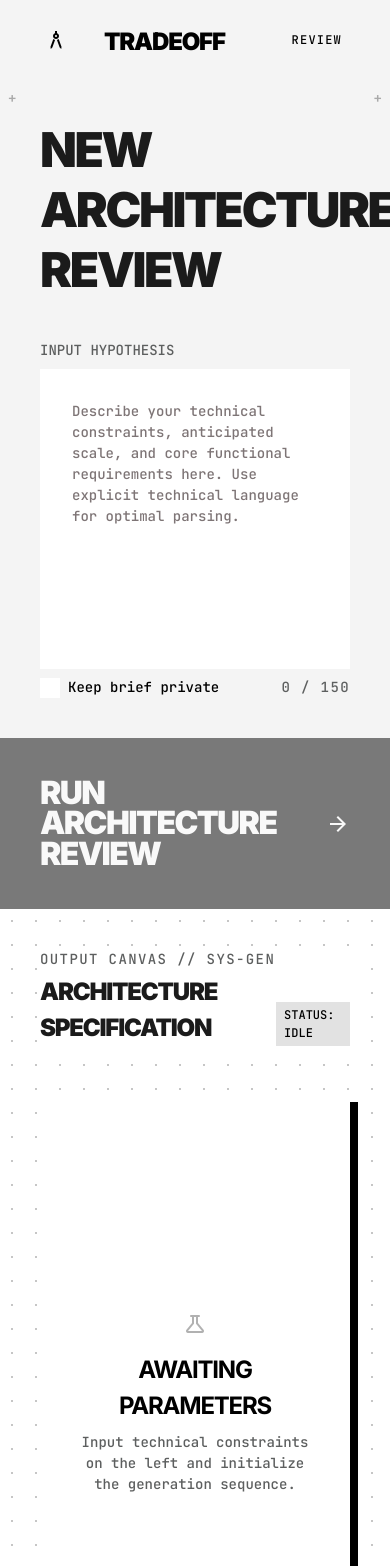
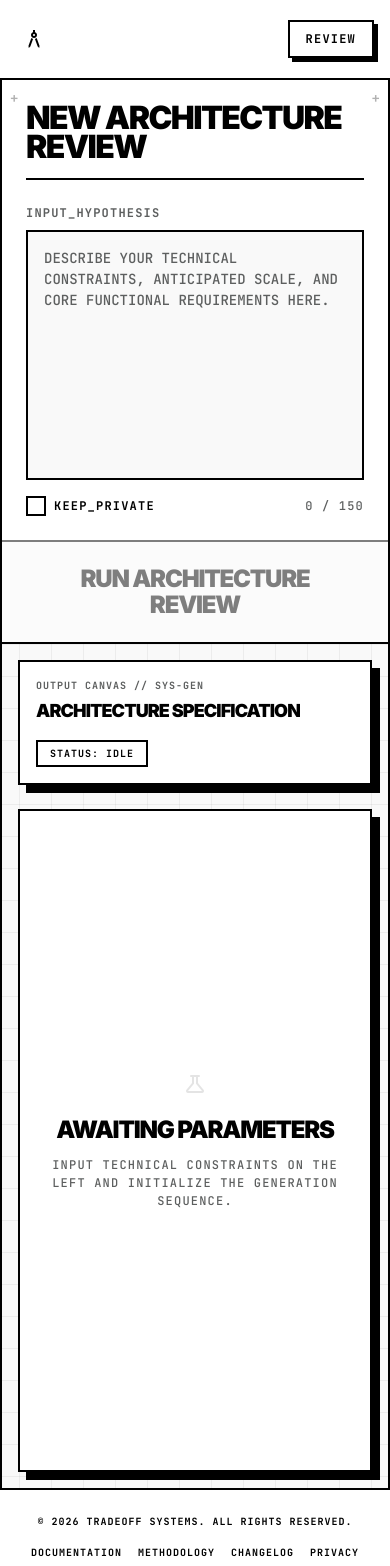
Before and after one commit to mayowa-kalejaiye/tradeoff, a Next.js app: page /app in a window 390 px wide. Shown: the top 1566 px of the page. Built offline with nearby package versions, Linux system fonts and the light colour scheme.

Commit message:
style: dial back brutalist harshness in app dashboard, fix footer and responsive layouts

```diff
--- a/src/app/app/page.tsx
+++ b/src/app/app/page.tsx
@@ -9,7 +9,7 @@ import { ReviewMemo } from '@/components/ReviewMemo';
 
 export default function Home() {
   return (
-    <Suspense fallback={<div className="min-h-screen bg-surface-container-lowest flex items-center justify-center"><Loader className="w-6 h-6 text-primary animate-spin" /></div>}>
+    <Suspense fallback={<div className="min-h-screen bg-[#f9f9f9] flex items-center justify-center"><Loader className="w-6 h-6 text-[#000000] animate-spin" /></div>}>
       <HomeEditor />
     </Suspense>
   );
@@ -135,61 +135,62 @@ function HomeEditor() {
   };
 
   return (
-    <div className="bg-surface-container-lowest text-on-surface font-body-lg selection:bg-primary selection:text-on-primary min-h-screen flex flex-col">
+    <div className="bg-[#f9f9f9] text-[#000000] font-sans selection:bg-[#000000] selection:text-[#ffffff] min-h-screen flex flex-col">
       {/* TopAppBar */}
-      <header className={`w-full top-0 sticky bg-surface border-b-thick border-primary flex justify-between items-center px-margin-edge h-20 max-w-full z-50 transition-transform duration-300 ease-in-out ${isNavVisible ? 'translate-y-0' : '-translate-y-full'}`}>
-        <div className="flex items-center gap-gutter">
-          <span className="material-symbols-outlined text-[24px] font-bold text-primary cursor-pointer hover:bg-primary hover:text-on-primary border-thick border-transparent hover:border-primary p-1 transition-none">architecture</span>
-          <div className="font-headline-md text-[24px] tracking-tighter font-black text-primary uppercase mt-1">
+      <header className={`w-full top-0 sticky bg-[#ffffff] border-b-[2px] border-[#000000] flex justify-between items-center px-4 md:px-[40px] h-20 max-w-full z-50 transition-transform duration-300 ease-in-out ${isNavVisible ? 'translate-y-0' : '-translate-y-full'}`}>
+        <div className="flex items-center gap-3">
+          <span className="material-symbols-outlined text-[24px] font-bold text-[#000000] cursor-pointer hover:bg-[#000000] hover:text-[#ffffff] border-[2px] border-transparent hover:border-[#000000] p-1 transition-none">architecture</span>
+          <div className="font-sans text-[24px] tracking-tighter font-black text-[#000000] uppercase mt-1 hidden sm:block">
             TRADEOFF
           </div>
         </div>
-        <button className="font-label-caps text-[12px] border-thick border-primary px-unit py-unit uppercase tracking-widest text-primary hover:bg-primary hover:text-on-primary transition-none">
-          Review
+        <button className="font-mono text-[12px] font-bold border-[2px] border-[#000000] px-4 py-2 uppercase tracking-widest text-[#000000] hover:bg-[#000000] hover:text-[#ffffff] transition-none bg-[#ffffff] shadow-[4px_4px_0px_0px_rgba(0,0,0,1)] hover:shadow-none hover:translate-x-[4px] hover:translate-y-[4px]">
+          REVIEW
         </button>
       </header>
 
-      {/* Main Layout: Split Screen */}
-      <main className="flex-1 flex flex-col md:flex-row w-full max-w-[1920px] mx-auto border-x-thick border-primary relative">
-        {/* Left Pane: Input (1/3) */}
+      {/* Main Layout: Split Screen (Stacks on mobile) */}
+      <main className="flex-1 flex flex-col lg:flex-row w-full max-w-[1920px] mx-auto border-x-[2px] border-[#000000] relative">
+        {/* Left Pane: Input (1/3 on desktop, full on mobile) */}
         <motion.aside
           initial={{ opacity: 0, y: 30 }}
           animate={{ opacity: 1, y: 0 }}
           transition={{ duration: 0.5, ease: "easeOut" }}
-          className="w-full md:w-1/3 border-b-thick md:border-b-0 md:border-r-thick border-primary flex flex-col bg-surface relative min-h-[500px]"
+          className="w-full lg:w-1/3 border-b-[2px] lg:border-b-0 lg:border-r-[2px] border-[#000000] flex flex-col bg-[#ffffff] relative min-h-[500px]"
         >
-          <div className="absolute top-2 left-2 text-primary font-code-md text-[14px] opacity-30 pointer-events-none">+</div>
-          <div className="absolute top-2 right-2 text-primary font-code-md text-[14px] opacity-30 pointer-events-none">+</div>
-          <div className="p-margin-edge flex-1 flex flex-col">
-            <h1 className="font-headline-lg text-[48px] leading-tight font-black uppercase tracking-tighter border-b-thick border-primary pb-unit mb-gutter">
-              New Architecture<br />Review
+          <div className="absolute top-2 left-2 text-[#000000] font-mono text-[14px] opacity-30 pointer-events-none">+</div>
+          <div className="absolute top-2 right-2 text-[#000000] font-mono text-[14px] opacity-30 pointer-events-none">+</div>
+
+          <div className="p-6 md:p-[40px] flex-1 flex flex-col">
+            <h1 className="font-sans text-[32px] md:text-[48px] leading-[0.9] font-black uppercase tracking-tighter border-b-[2px] border-[#000000] pb-4 mb-6">
+              NEW ARCHITECTURE<br />REVIEW
             </h1>
             <div className="flex-1 flex flex-col group">
-              <label className="font-code-md text-[14px] text-secondary uppercase mb-unit flex justify-between" htmlFor="architecture-input">
-                <span>Input Hypothesis</span>
-                <span className="text-primary font-bold opacity-0 group-focus-within:opacity-100 transition-none">[ACTIVE]</span>
+              <label className="font-mono font-bold text-[12px] md:text-[14px] text-[#5d5f5f] uppercase tracking-widest mb-2 flex justify-between" htmlFor="architecture-input">
+                <span>INPUT_HYPOTHESIS</span>
+                <span className="text-[#000000] font-bold opacity-0 group-focus-within:opacity-100 transition-none">[ACTIVE]</span>
               </label>
               <textarea
                 value={prompt}
                 onChange={(e) => setPrompt(e.target.value)}
-                className={`w-full flex-1 min-h-[300px] border-thick p-gutter font-code-md text-[14px] bg-surface-container-lowest text-primary resize-none focus:outline-none focus:ring-0 focus:border-primary rounded-none placeholder:text-outline ${isOverLimit ? 'border-error text-error' : 'border-primary'}`}
+                className={`w-full flex-1 min-h-[250px] md:min-h-[300px] border-[2px] p-4 font-code-md text-[14px] md:text-[16px] bg-[#f9f9f9] text-[#000000] resize-none focus:outline-none focus:ring-0 focus:border-[#000000] focus:bg-[#ffffff] rounded-none placeholder:text-[#5d5f5f] ${isOverLimit ? 'border-error text-error' : 'border-[#000000]'}`}
                 id="architecture-input"
-                placeholder="Describe your technical constraints, anticipated scale, and core functional requirements here. Use explicit technical language for optimal parsing."
+                placeholder="DESCRIBE YOUR TECHNICAL CONSTRAINTS, ANTICIPATED SCALE, AND CORE FUNCTIONAL REQUIREMENTS HERE."
               ></textarea>
-              <div className="flex justify-between items-center mt-unit">
-                <label className="flex items-center gap-unit cursor-pointer group/cb">
-                  <div className="w-5 h-5 border-thick border-primary flex items-center justify-center bg-surface-container-lowest group-hover/cb:bg-surface-variant transition-none relative">
+              <div className="flex justify-between items-center mt-4">
+                <label className="flex items-center gap-2 cursor-pointer group/cb">
+                  <div className="w-5 h-5 border-[2px] border-[#000000] flex items-center justify-center bg-[#ffffff] group-hover/cb:bg-[#e8e8e8] transition-none relative">
                     <input
                       checked={isPrivate}
                       onChange={(e) => setIsPrivate(e.target.checked)}
                       className="absolute opacity-0 w-full h-full cursor-pointer peer"
                       type="checkbox"
                     />
-                    <div className="w-3 h-3 bg-primary hidden peer-checked:block"></div>
+                    <div className="w-3 h-3 bg-[#000000] hidden peer-checked:block"></div>
                   </div>
-                  <span className="font-code-md text-[14px] text-primary">Keep brief private</span>
+                  <span className="font-mono text-[12px] font-bold text-[#000000] uppercase tracking-widest">KEEP_PRIVATE</span>
                 </label>
-                <span className={`font-code-md text-[14px] tracking-widest ${isOverLimit ? 'text-error font-bold' : 'text-secondary'}`}>{wordCount} / 150</span>
+                <span className={`font-mono text-[12px] tracking-widest ${isOverLimit ? 'text-error font-bold' : 'text-[#5d5f5f]'}`}>{wordCount} / 150</span>
               </div>
             </div>
           </div>
@@ -197,32 +198,29 @@ function HomeEditor() {
           <button
             onClick={() => handleSubmit()}
             disabled={isPending || !prompt.trim() || isOverLimit}
-            className="w-full bg-primary text-on-primary p-margin-edge border-t-thick border-primary hover:bg-surface-container-lowest hover:text-primary transition-none flex justify-between items-center group relative overflow-hidden disabled:opacity-50 disabled:hover:bg-primary disabled:hover:text-on-primary disabled:cursor-not-allowed"
+            className="w-full bg-[#f9f9f9] text-[#000000] p-6 md:p-8 border-t-[2px] border-[#000000] hover:bg-[#e8e8e8] transition-none flex flex-col items-center justify-center group relative overflow-hidden disabled:opacity-50 disabled:hover:bg-[#f9f9f9] disabled:cursor-not-allowed"
           >
-            <span className="font-headline-md text-[32px] leading-[0.95] font-black uppercase tracking-tighter relative z-10 text-left">
-              {isPending ? 'Analyzing...' : isOverLimit ? 'Limit Exceeded' : 'Run\nArchitecture\nReview'}
-            </span>
-            <span className={`material-symbols-outlined text-[64px] relative z-10 transition-transform duration-0 ${isPending ? 'animate-spin' : 'group-hover:rotate-90'}`}>
-              {isPending ? 'progress_activity' : 'arrow_forward'}
+            <span className="font-sans text-[24px] md:text-[32px] leading-[1.1] font-black uppercase tracking-tighter relative z-10 text-center whitespace-pre-line">
+              {isPending ? 'ANALYZING...' : isOverLimit ? 'LIMIT EXCEEDED' : 'RUN ARCHITECTURE\nREVIEW'}
             </span>
           </button>
         </motion.aside>
 
-        {/* Right Pane: Output Canvas (2/3) */}
+        {/* Right Pane: Output Canvas (2/3 on desktop, full on mobile) */}
         <motion.section
           initial={{ opacity: 0, y: 30 }}
           animate={{ opacity: 1, y: 0 }}
           transition={{ duration: 0.5, delay: 0.15, ease: "easeOut" }}
-          className="w-full md:w-2/3 bg-surface-container-lowest flex flex-col p-margin-edge gap-margin-edge relative blueprint-dots-bg min-h-screen"
+          className="w-full lg:w-2/3 bg-[#f9f9f9] flex flex-col p-4 md:p-[40px] gap-6 md:gap-[40px] relative blueprint-bg min-h-screen"
         >
           {/* Canvas Header */}
-          <div className="flex justify-between items-end border-b-thick border-primary pb-unit bg-surface-container-lowest relative z-10">
-            <div>
-              <div className="font-code-md text-[14px] text-secondary mb-1 uppercase tracking-widest">OUTPUT CANVAS // SYS-GEN</div>
-              <h2 className="font-headline-md text-[24px] font-black uppercase tracking-tighter">Architecture Specification</h2>
+          <div className="flex flex-col sm:flex-row justify-between items-start sm:items-end border-b-[2px] border-[#000000] pb-4 bg-[#ffffff] border-[2px] p-4 shadow-[8px_8px_0px_0px_rgba(0,0,0,1)] relative z-10 gap-4 sm:gap-0">
+            <div className="flex-1 pr-2">
+              <div className="font-mono font-bold text-[10px] sm:text-[12px] text-[#5d5f5f] mb-1 uppercase tracking-widest">OUTPUT CANVAS // SYS-GEN</div>
+              <h2 className="font-sans text-[18px] sm:text-[20px] lg:text-[24px] font-black uppercase tracking-tighter truncate">Architecture Specification</h2>
             </div>
-            <div className={`font-label-caps text-[12px] border-thick border-primary px-unit py-1 uppercase flex items-center gap-2 ${!result ? 'bg-surface-variant text-primary' : (result.status === 'success' ? 'bg-[#00ff00] text-primary' : 'bg-surface-variant text-primary')}`}>
-              Status: {isPending ? 'Processing' : result ? (result.status === 'success' ? 'Generated' : 'Awaiting Input') : 'Idle'}
+            <div className={`shrink-0 font-mono font-bold text-[10px] sm:text-[12px] border-[2px] border-[#000000] px-3 py-1 uppercase tracking-widest flex items-center gap-2 ${!result ? 'bg-[#ffffff] text-[#000000]' : (result.status === 'success' ? 'bg-[#00ff00] text-[#000000]' : 'bg-amber-400 text-[#000000]')}`}>
+              STATUS: {isPending ? 'PROCESSING' : result ? (result.status === 'success' ? 'GENERATED' : 'AWAITING_INPUT') : 'IDLE'}
             </div>
           </div>
 
@@ -231,11 +229,11 @@ function HomeEditor() {
               <motion.div
                 key="empty"
                 initial={{ opacity: 0 }} animate={{ opacity: 1 }} exit={{ opacity: 0 }}
-                className="flex-1 flex flex-col items-center justify-center text-center p-8 bg-surface-container-lowest border-thick border-primary shadow-[8px_8px_0px_0px_rgba(0,0,0,1)] relative z-10 min-h-[400px]"
+                className="flex-1 flex flex-col items-center justify-center text-center p-8 bg-[#ffffff] border-[2px] border-[#000000] shadow-[8px_8px_0px_0px_rgba(0,0,0,1)] relative z-10 min-h-[400px]"
               >
-                <span className="material-symbols-outlined text-[48px] text-primary mb-4 opacity-30">science</span>
-                <h3 className="text-primary font-bold text-[24px] uppercase font-headline-md tracking-tighter">Awaiting Parameters</h3>
-                <p className="text-secondary text-[14px] mt-2 font-code-md max-w-md">Input technical constraints on the left and initialize the generation sequence.</p>
+                <span className="material-symbols-outlined text-[64px] text-[#000000] mb-4 opacity-10">science</span>
+                <h3 className="text-[#000000] font-black text-[24px] uppercase font-sans tracking-tighter">Awaiting Parameters</h3>
+                <p className="text-[#5d5f5f] font-mono text-[12px] uppercase tracking-widest mt-2 max-w-md">Input technical constraints on the left and initialize the generation sequence.</p>
               </motion.div>
             )}
 
@@ -245,9 +243,9 @@ function HomeEditor() {
                 initial={{ opacity: 0 }} animate={{ opacity: 1 }} exit={{ opacity: 0 }}
                 className="flex-1 flex flex-col relative z-10"
               >
-                <div className="border-thick border-primary bg-surface-container-lowest p-8 flex flex-col items-center justify-center min-h-[400px] shadow-[8px_8px_0px_0px_rgba(0,0,0,1)]">
-                  <span className="material-symbols-outlined text-[64px] text-primary animate-spin mb-6">progress_activity</span>
-                  <span className="font-code-md text-[14px] uppercase text-primary tracking-widest font-bold">Synthesizing Architecture...</span>
+                <div className="border-[2px] border-[#000000] bg-[#ffffff] p-8 flex flex-col items-center justify-center min-h-[400px] shadow-[8px_8px_0px_0px_rgba(0,0,0,1)]">
+                  <span className="material-symbols-outlined text-[64px] text-[#000000] animate-spin mb-6">progress_activity</span>
+                  <span className="font-mono text-[14px] uppercase text-[#000000] tracking-widest font-bold">SYNTHESIZING_ARCHITECTURE...</span>
                 </div>
               </motion.div>
             )}
@@ -256,10 +254,10 @@ function HomeEditor() {
               <motion.div
                 key="error"
                 initial={{ opacity: 0, y: 10 }} animate={{ opacity: 1, y: 0 }} exit={{ opacity: 0 }}
-                className="border-thick border-error bg-error-container p-gutter flex items-start gap-3 shadow-[8px_8px_0px_0px_rgba(186,26,26,1)] relative z-10"
+                className="border-[2px] border-error bg-error-container p-6 flex items-start gap-4 shadow-[8px_8px_0px_0px_rgba(186,26,26,1)] relative z-10"
               >
-                <span className="material-symbols-outlined text-error text-[24px]">error</span>
-                <p className="text-[14px] font-bold text-on-error-container uppercase font-code-md">{error}</p>
+                <span className="material-symbols-outlined text-error text-[32px]">error</span>
+                <p className="text-[14px] font-bold text-error uppercase font-mono tracking-widest leading-relaxed mt-1">{error}</p>
               </motion.div>
             )}
 
@@ -267,48 +265,48 @@ function HomeEditor() {
               <motion.div
                 key="uncertainty"
                 initial={{ opacity: 0, y: 10 }} animate={{ opacity: 1, y: 0 }} exit={{ opacity: 0 }}
-                className="border-thick border-primary bg-surface-container-lowest relative z-10 flex flex-col shadow-[8px_8px_0px_0px_rgba(0,0,0,1)]"
+                className="border-[2px] border-[#000000] bg-[#ffffff] relative z-10 flex flex-col shadow-[8px_8px_0px_0px_rgba(0,0,0,1)]"
               >
-                <div className="bg-primary text-on-primary font-label-caps text-[12px] px-unit py-unit border-b-thick border-primary flex items-center gap-unit uppercase">
-                  <span className="material-symbols-outlined text-[16px]">help</span> Clarification Required
+                <div className="bg-[#000000] text-[#ffffff] font-mono font-bold tracking-widest text-[12px] px-4 py-3 border-b-[2px] border-[#000000] flex items-center gap-2 uppercase">
+                  <span className="material-symbols-outlined text-[16px]">help</span> CLARIFICATION_REQUIRED
                 </div>
-                <div className="p-gutter border-b-thick border-primary bg-surface-variant font-code-md text-[14px] leading-relaxed">
+                <div className="p-6 border-b-[2px] border-[#000000] bg-[#f9f9f9] font-code-md text-[14px] text-[#000000] leading-relaxed border-l-4 border-l-amber-400">
                   {result.reason}
                 </div>
-                <div className="p-gutter flex flex-col gap-gutter">
-                  <h3 className="font-label-caps text-[12px] text-primary uppercase border-b-thin border-primary pb-1 inline-block w-fit">Questions I Need Answered</h3>
+                <div className="p-6 flex flex-col gap-6">
+                  <h3 className="font-mono font-bold tracking-widest text-[12px] text-[#000000] uppercase border-b-[2px] border-[#000000] pb-2 inline-block w-fit">QUESTIONS I NEED ANSWERED:</h3>
                   <div className="space-y-6">
                     {result.questions.map((q, i) => (
                       <div key={i} className="flex flex-col gap-2">
-                        <label className="flex items-start gap-3 font-code-md text-[14px] text-primary font-bold">
-                          <span className="text-primary mt-0.5">Q{i+1}:</span> {q}
+                        <label className="flex items-start gap-3 font-code-md text-[14px] text-[#000000] font-bold">
+                          <span className="text-[#000000] bg-[#e8e8e8] px-2 py-1 border-[1px] border-[#000000] font-mono text-[10px]">Q{i+1}:</span> {q}
                         </label>
                         <input
                           type="text"
                           value={answers[i] || ''}
                           onChange={(e) => setAnswers({...answers, [i]: e.target.value})}
-                          placeholder="Your answer..."
-                          className="w-full border-thick border-primary bg-surface p-3 font-code-md text-[14px] focus:outline-none focus:ring-0 focus:border-primary placeholder:text-outline transition-none rounded-none"
+                          placeholder="ENTER ANSWER..."
+                          className="w-full border-[2px] border-[#000000] bg-[#ffffff] p-3 font-code-md text-[14px] focus:outline-none focus:ring-0 focus:border-[#000000] focus:bg-[#f9f9f9] placeholder:text-[#5d5f5f] uppercase transition-none rounded-none"
                         />
                       </div>
                     ))}
                   </div>
                 </div>
-                <div className="p-gutter border-t-thick border-primary bg-surface flex justify-between items-center">
-                  <span className="font-code-md text-[10px] text-error uppercase font-bold max-w-[200px]">Without these answers, recommendations have low confidence.</span>
+                <div className="p-6 border-t-[2px] border-[#000000] bg-[#ffffff] flex flex-col sm:flex-row justify-between items-start sm:items-center gap-4">
+                  <span className="font-mono text-[10px] text-error uppercase font-bold tracking-widest max-w-[250px] border-[1px] border-error p-2 bg-error-container">WARNING: WITHOUT THESE ANSWERS, RECOMMENDATIONS HAVE LOW CONFIDENCE.</span>
                   <button
                     onClick={handleRetryWithAnswers}
                     disabled={Object.values(answers).every(a => !a.trim())}
-                    className="font-label-caps text-[12px] bg-primary text-on-primary px-6 py-3 uppercase hover:bg-surface-container-lowest hover:text-primary border-thick border-primary transition-none disabled:opacity-50 disabled:cursor-not-allowed"
+                    className="w-full sm:w-auto font-mono font-bold tracking-widest text-[12px] bg-[#000000] text-[#ffffff] px-6 py-3 uppercase hover:bg-[#ffffff] hover:text-[#000000] border-[2px] border-[#000000] transition-none disabled:opacity-50 disabled:cursor-not-allowed shadow-[4px_4px_0px_0px_rgba(0,0,0,1)] hover:shadow-none hover:translate-x-[4px] hover:translate-y-[4px]"
                   >
-                    Update & Retry
+                    UPDATE & RETRY
                   </button>
                 </div>
               </motion.div>
             )}
 
             {result && result.status === 'success' && !isPending && (
-              <motion.div key="success" initial={{ opacity: 0, y: 10 }} animate={{ opacity: 1, y: 0 }} exit={{ opacity: 0 }} className="flex flex-col gap-margin-edge w-full">
+              <motion.div key="success" initial={{ opacity: 0, y: 10 }} animate={{ opacity: 1, y: 0 }} exit={{ opacity: 0 }} className="flex flex-col gap-6 w-full">
                 <ReviewMemo
                   data={result.data}
                   inputCapabilities={result.inputCapabilities}
@@ -322,15 +320,15 @@ function HomeEditor() {
       </main>
 
       {/* Footer */}
-      <footer className="w-full bg-surface border-t-thick border-primary flex flex-col md:flex-row justify-between items-center px-margin-edge py-gutter gap-unit z-50">
-        <div className="font-label-caps text-[12px] text-primary uppercase">
-          © 2024 TRADEOFF SYSTEMS. ALL RIGHTS RESERVED.
+      <footer className="w-full bg-[#ffffff] border-t-[2px] border-[#000000] flex flex-col md:flex-row justify-between items-center px-4 md:px-[40px] py-6 gap-4 z-50 text-[#000000]">
+        <div className="font-mono text-[10px] md:text-[12px] uppercase tracking-widest font-bold">
+          © 2026 TRADEOFF SYSTEMS. ALL RIGHTS RESERVED.
         </div>
-        <div className="flex gap-gutter font-label-caps text-[12px] text-primary">
-          <a className="no-underline hover:text-on-tertiary-container hover:underline transition-none uppercase" href="#">Documentation</a>
-          <a className="no-underline hover:text-on-tertiary-container hover:underline transition-none uppercase" href="#">Methodology</a>
-          <a className="no-underline hover:text-on-tertiary-container hover:underline transition-none uppercase" href="#">API</a>
-          <a className="no-underline hover:text-on-tertiary-container hover:underline transition-none uppercase" href="#">Privacy</a>
+        <div className="flex flex-wrap justify-center gap-4 md:gap-8 font-mono text-[10px] md:text-[12px] font-bold tracking-widest">
+          <a className="no-underline hover:text-[#ba1a1a] hover:underline transition-none uppercase" href="#">DOCUMENTATION</a>
+          <a className="no-underline hover:text-[#ba1a1a] hover:underline transition-none uppercase" href="/methodology">METHODOLOGY</a>
+          <a className="no-underline hover:text-[#ba1a1a] hover:underline transition-none uppercase" href="/changelog">CHANGELOG</a>
+          <a className="no-underline hover:text-[#ba1a1a] hover:underline transition-none uppercase" href="/privacy">PRIVACY</a>
         </div>
       </footer>
     </div>
```
Also changed, not shown: src/components/ReviewMemo.tsx (+73 -60 lines).
